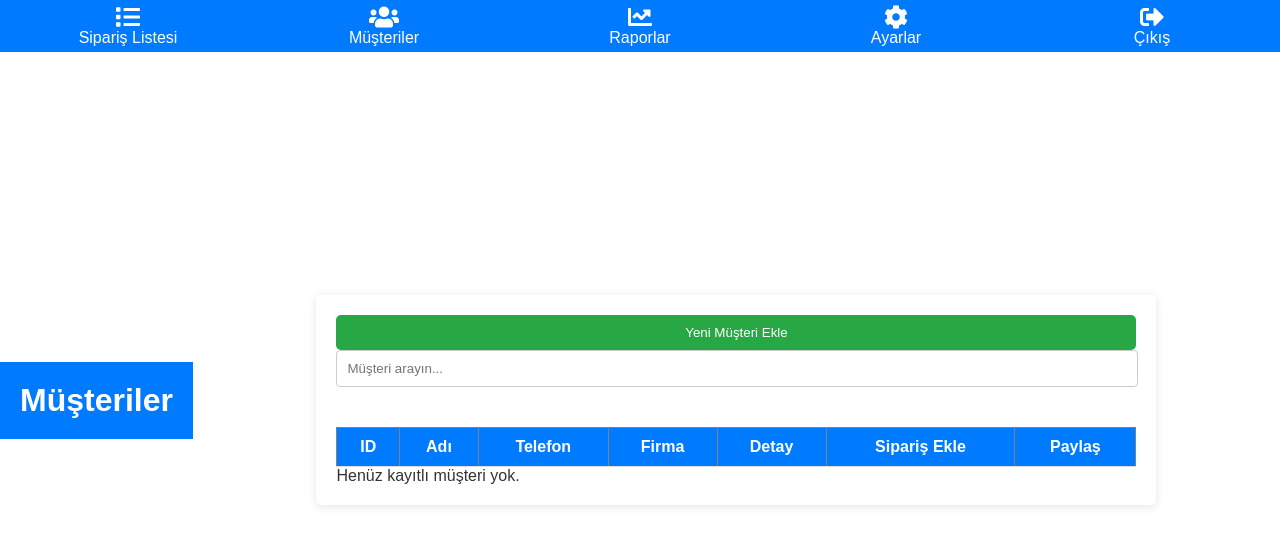
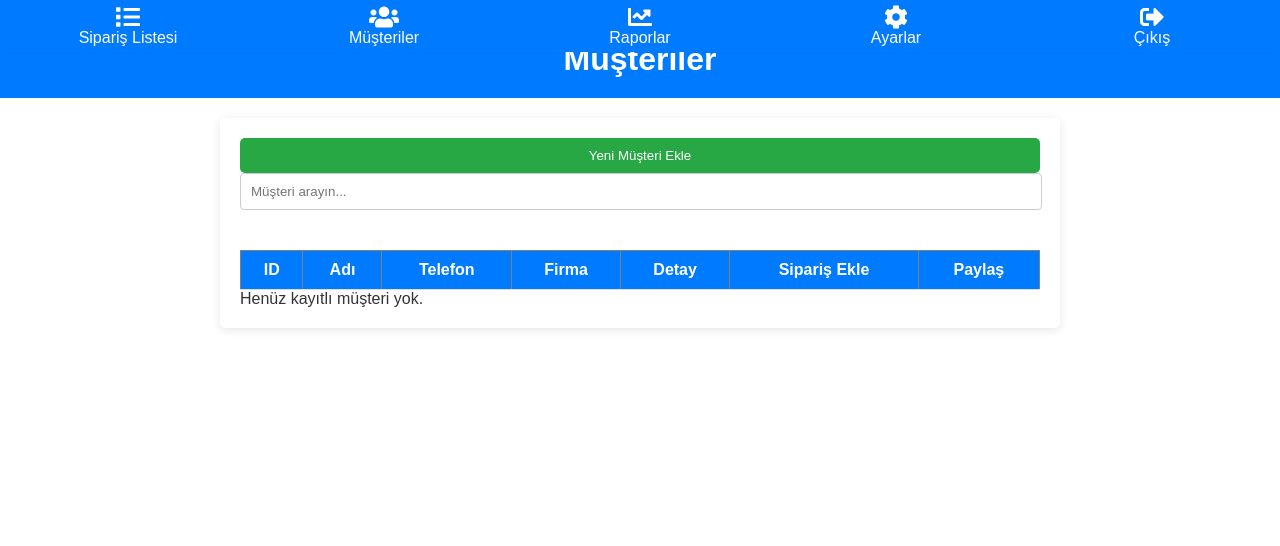
Before and after one commit to ugurhan6161/hisartemizlik, a plain HTML site: page customers.html in a window 1280 px wide. Drawn offline with Linux system fonts and the light colour scheme.

Commit message:
Update customers.html

```diff
--- a/customers.html
+++ b/customers.html
@@ -13,7 +13,6 @@
     height: 100vh;
     background: no-repeat center center fixed; /* Arka plan resmi buraya yüklenecek */
     background-size: cover;
-    display: flex; /* Flexbox kullanımı ile içerikleri ortalamak için */
     justify-content: center;
     align-items: center;
 }
```
